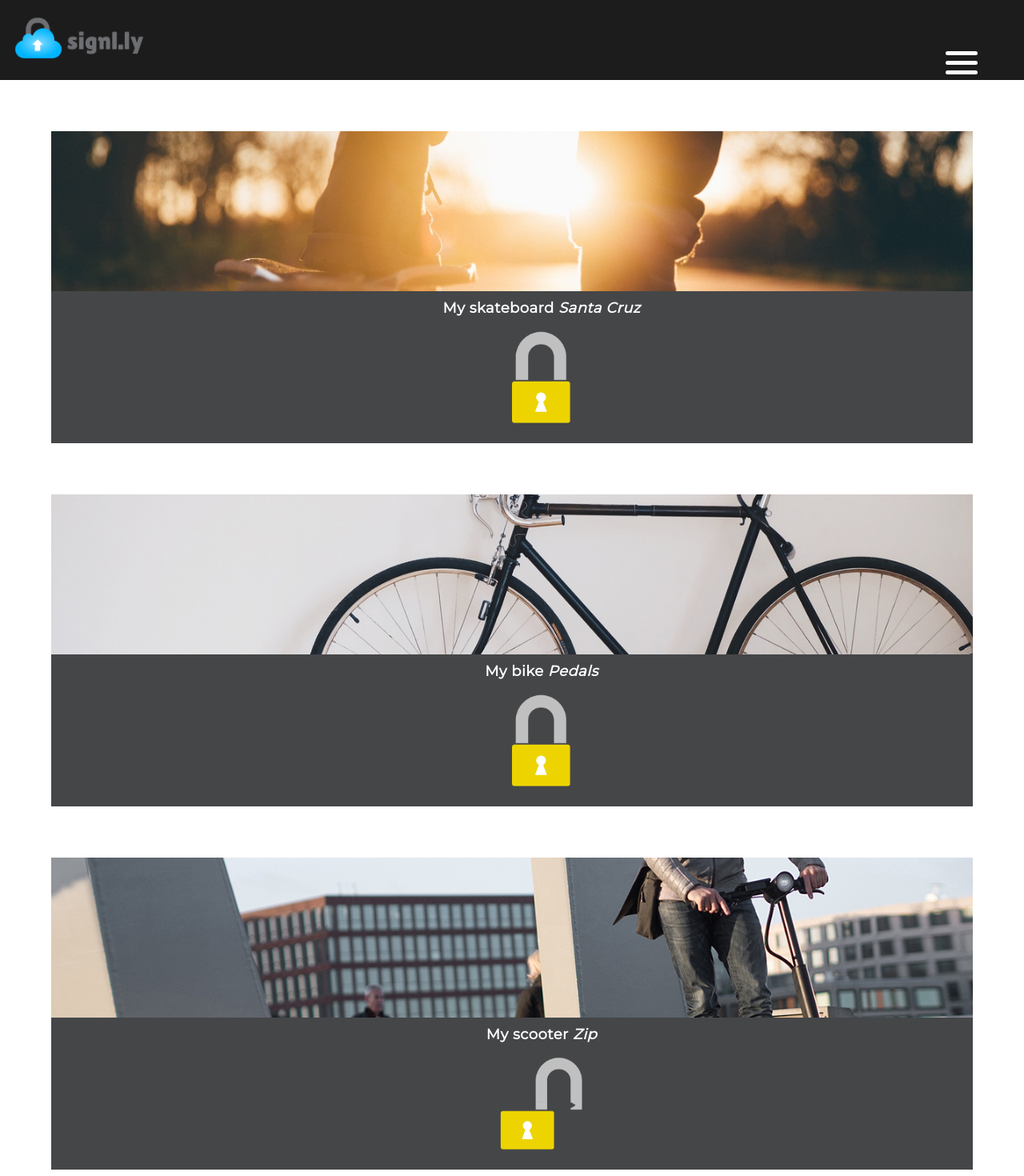
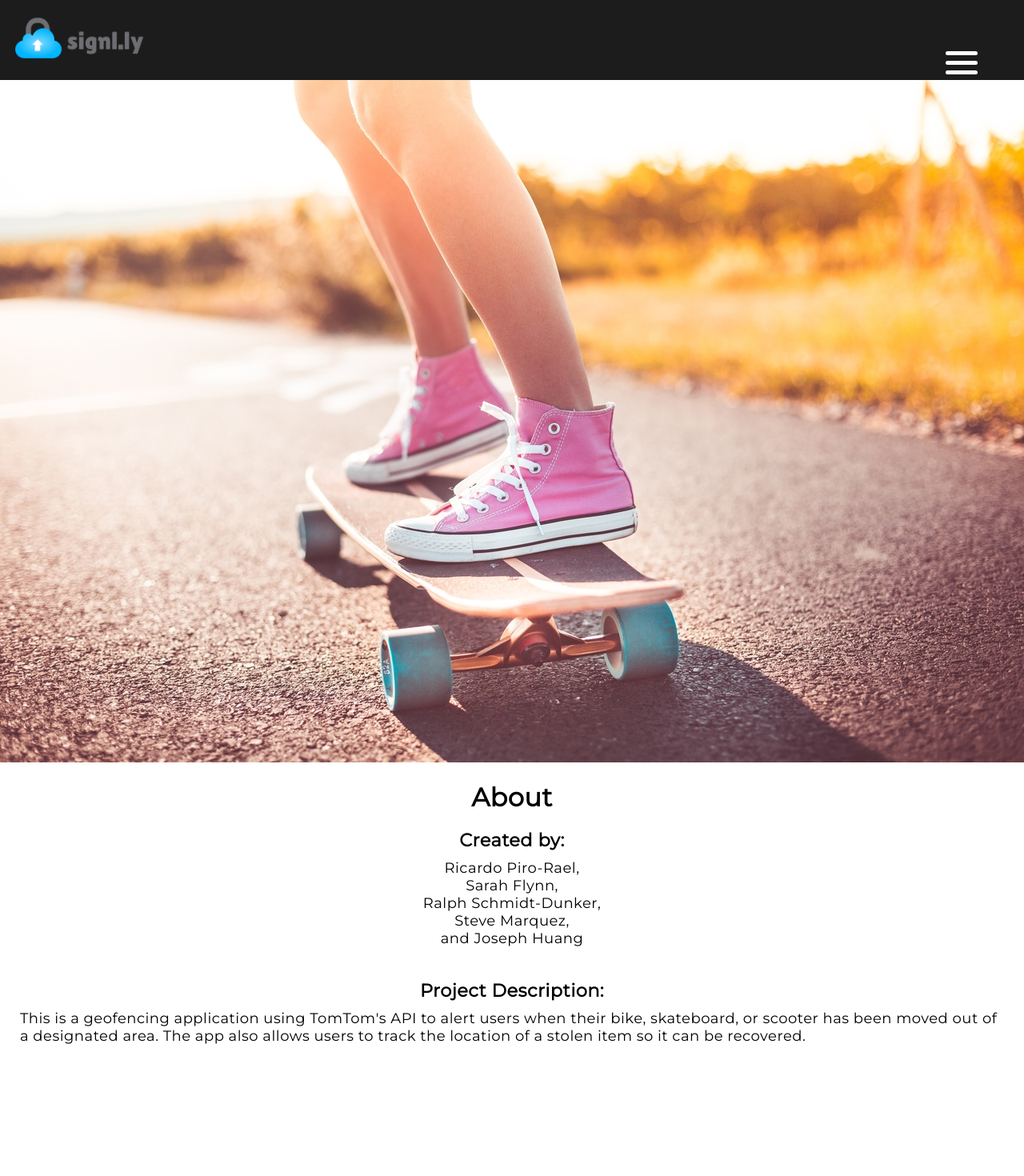
Before and after one commit to developer-week-2019-hackathon/app, a Vue app: page /about in a window 1280 px wide. Before the commit this address led to /. Shown: the top 1470 px of the page at 80% size. After the commit the page ends 1346 px from the top, so only its background shows below. Built offline with nearby package versions, Linux system fonts and the light colour scheme.

Commit message:
basic about page created

```diff
--- /dev/null
+++ b/src/components/About.vue
@@ -0,0 +1,41 @@
+<template>
+  <div>
+    <Header />
+    <img class="feature-img" src="../../public/assets/skateboard3.jpg" />
+    <h2>About</h2>
+    <h3>Created by:</h3>
+    <p>Ricardo Piro-Rael, <br/>Sarah Flynn, <br/>Ralph Schmidt-Dunker, <br/>Steve Marquez, <br/>and Joseph Huang</p>
+    <h3>Project Description:</h3>
+    <p class="left">This is a geofencing application using TomTom's API to alert users when their bike, skateboard, or scooter has been moved out of a designated area. The app also allows users to track the location of a stolen item so it can be recovered.</p>
+  </div>
+</template>
+
+<script>
+  export default {
+
+  }
+</script>
+
+<style scoped>
+.feature-img {
+  width: 100vw;
+}
+
+h2 {
+  padding: 20px;
+  font-size: 2em;
+}
+h3 {
+  margin: 0 0 10px;
+  font-size: 1.4em;
+}
+
+.left {
+  text-align: left;
+}
+
+p {
+  margin: 10px 25px 40px;
+}
+
+</style>
--- a/src/components/Header.vue
+++ b/src/components/Header.vue
@@ -1,7 +1,7 @@
 <template>
   <header>
     <div class="logo-container">
-      <img src="../../public/assets/logo-wide.png" alt="signal.ly logo" class="logo">
+      <a href="/"><img src="../../public/assets/logo-wide.png" alt="signal.ly logo" class="logo"></a>
     </div>
     <div class="icon">
       <input id="hamburger" type="checkbox" v-model="checkboxToggle">
--- a/src/router.js
+++ b/src/router.js
@@ -1,12 +1,14 @@
 import VueRouter from 'vue-router';
 import Dash from './components/Dash.vue';
 import Map from './components/Map.vue';
+import About from './components/About.vue';
 
 export default new VueRouter({
   mode: 'history',
   routes: [
     { path: '/', component: Dash },
     { path: '/map', component: Map },
+    { path: '/about', component: About },
     { path: '*', redirect: '/' }
   ]
 });
```
